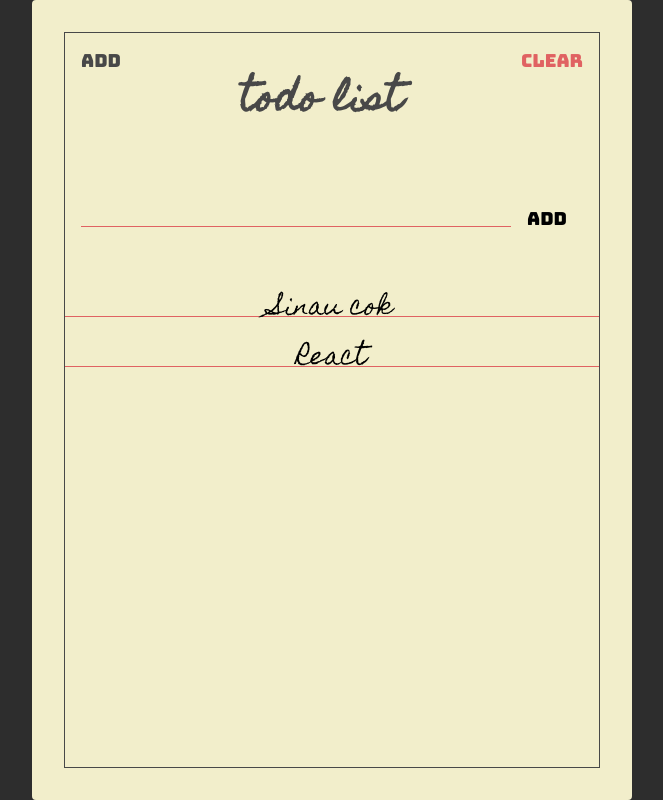
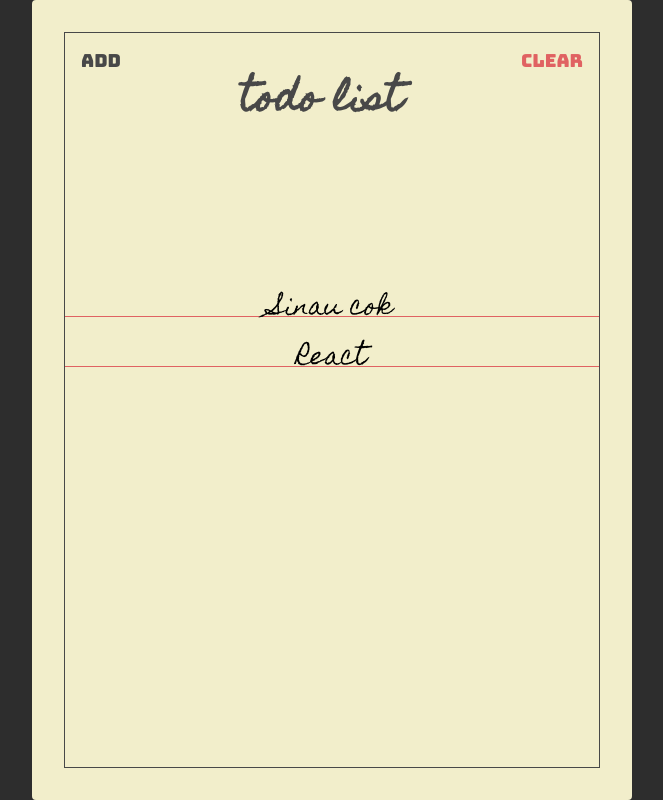
Before and after one commit to ipin-hash/react-todolist, a React (Create React App) app: page / in a window 1280 px wide. Shown: the whole page, without its empty margins (308-971 px from the left). Built offline with nearby package versions, Linux system fonts and the light colour scheme.

Commit message:
membuat toggle todoform

```diff
--- a/src/components/Header.jsx
+++ b/src/components/Header.jsx
@@ -1,13 +1,18 @@
 import React from "react";
+import PropTypes from "prop-types";
 
-const Header = () => {
+const Header = ( {showAddToggle} ) => {
   return (
     <section className="header">
-      <button className="header-btn main-black-color">Add</button>
+      <button className="header-btn main-black-color" onClick={showAddToggle}>Add</button>
       <h1 className="header-title">Todo List</h1>
       <button className="header-btn main-red-color">Clear</button>
     </section>
   );
 };
 
+Header.proptypes = {
+  showAddToggle: PropTypes.func.isRequired
+}
+
 export default Header;
--- a/src/components/TodoForm.jsx
+++ b/src/components/TodoForm.jsx
@@ -1,7 +1,7 @@
 import React, { useState } from "react";
 import PropTypes from "prop-types";
 
-const TodoForm = ({ addTodo }) => {
+const TodoForm = ({ addTodo, showAdd}) => {
   const [value, setValue] = useState("");
 
   const handleFormSubmit = (e) => {
@@ -16,7 +16,7 @@
     setValue("");
   };
 
-  console.log("value", value);
+if(showAdd) {
   return (
     <section className="add">
       <form className="add-form" onSubmit={handleFormSubmit}>
@@ -30,10 +30,15 @@
       </form>
     </section>
   );
+} else {
+  return null
+}
+
 };
 
 TodoForm.propTypes = {
-  addTodo: PropTypes.func.isRequired
-};
+  addTodo: PropTypes.func.isRequired,
+  showAdd: PropTypes.bool.isRequired
+}
 
 export default TodoForm;
--- a/src/pages/TodoList.jsx
+++ b/src/pages/TodoList.jsx
@@ -6,25 +6,28 @@
 import Todos from "../components/Todos";
 
 const TodoList = () => {
+  const [todos, setTodos] = useState([
+    { text: "Sinau cok" },
+    { text: "React" }
+  ]);
 
-  const [ todos, setTodos ] = useState([
-    { text: "Sinau cok"},
-    { text: "React" }
-  ])
+  const [showAdd, setShowAdd] = useState(false);
 
-const addTodo = value => {
-  const addedTodo= [...todos, { text: value }]
+  const showAddToggle = () => setShowAdd(!showAdd);
+
+  const addTodo = (value) => {
+    const addedTodo = [...todos, { text: value }];
 
     setTodos(addedTodo);
-}
+  };
 
   return (
     <Paper>
-      <Header />
-      <TodoForm addTodo={addTodo}/>
-      <Todos  todos={todos} />
+      <Header showAddToggle={showAddToggle}/>
+      <TodoForm addTodo={addTodo} showAdd={showAdd}/>
+      <Todos todos={todos} />
     </Paper>
   );
-}
+};
 
 export default TodoList;
```
